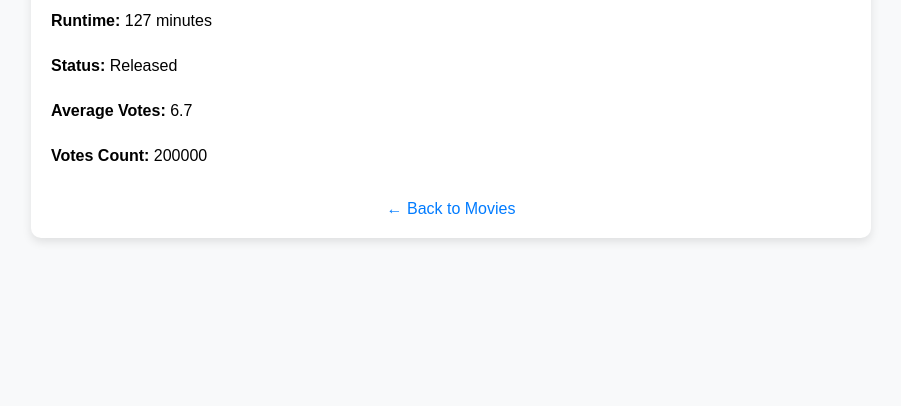
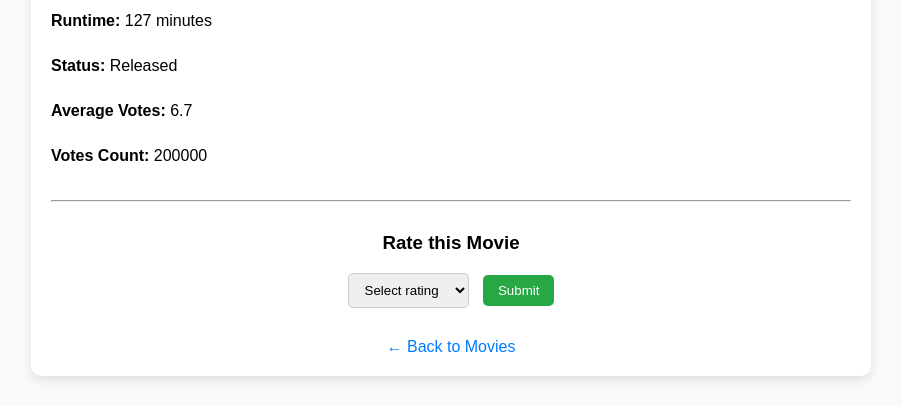
Before and after one commit to nnnsrn/QuickFlick, a PHP site: page /movie_detail.php?id=4 in a window 1280 px wide. Shown: the part 670-1076 px from the top of the page, without its empty margins (189-1090 px from the left). Before the commit the page ends 912 px from the top, so only its background shows below. Run offline with PHP 8.4, Linux system fonts and the light colour scheme; data comes from the database, SQL or seed files in the repository.

Commit message:
Update movie_detail.php

```diff
--- a/quickflick/movie_detail.php
+++ b/quickflick/movie_detail.php
@@ -97,6 +97,15 @@ if (!$movie) {
 </header>
 
 <main>
+  <?php
+  if (isset($_GET['success']) && $_GET['success'] == 1)
+  {
+      echo '<div style="background-color: #d4edda; color: #155724; padding: 10px; margin: 20px auto; max-width: 800px; border: 1px solid #c3e6cb; border-radius: 5px; text-align: center;">
+            Thank you for voting!
+            </div>';
+  }
+  ?>
+
   <div class="movie-detail">
     <div class="movie-poster">
       <?php if (!empty($movie['poster'])): ?>
@@ -121,6 +130,24 @@ if (!$movie) {
       <?php endif; ?>
     </div>
 
+    <hr style="margin: 30px 0;">
+
+    <div style="text-align: center; margin-top: 20px;">
+      <h3>Rate this Movie</h3>
+      <form action="submit_review.php" method="POST" style="margin-top: 10px;">
+        <input type="hidden" name="movie_id" value="<?php echo $movie_id; ?>">
+        <select name="rating" required style="padding: 8px 12px; border-radius: 5px; border: 1px solid #ccc;">
+        <option value="">Select rating</option>
+        <?php for ($i = 1; $i <= 10; $i++): ?>
+          <option value="<?php echo $i; ?>"><?php echo $i; ?></option>
+        <?php endfor; ?>
+        </select>
+        <button type="submit" style="padding: 8px 15px; margin-left: 10px; background-color: #28a745; color: white; border: none; border-radius: 5px; cursor: pointer;">Submit
+        </button>
+      </form>
+    </div>
+
+
     <a href="movies.php" class="back-link">← Back to Movies</a>
   </div>
 </main>
```
